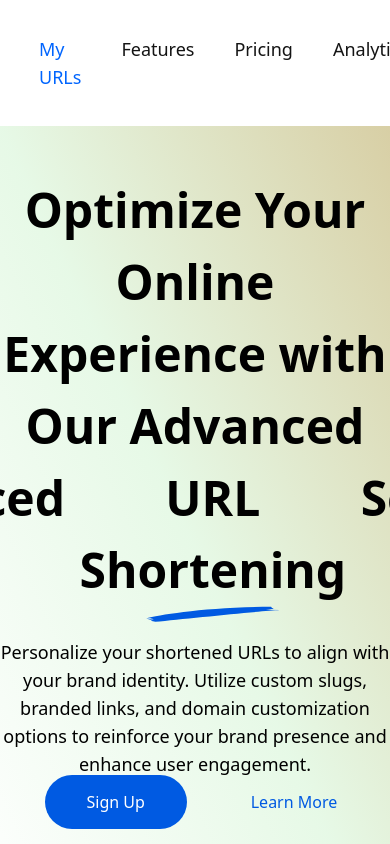
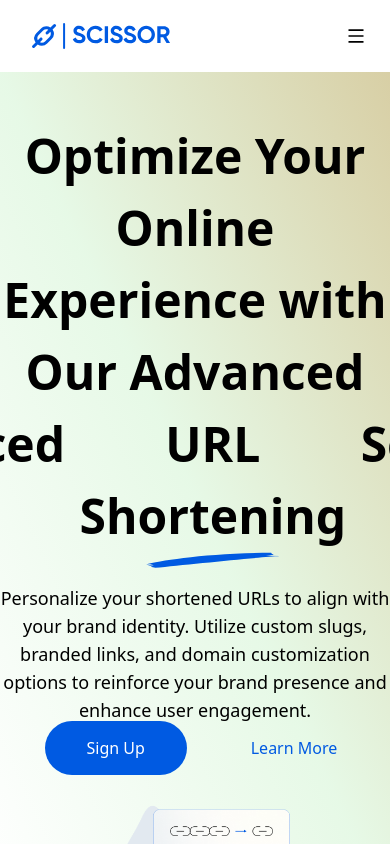
Before and after one commit to mufidat3250/SCISSOR, a React (Vite) app: page / in a window 390 px wide. Built offline with nearby package versions, Linux system fonts and the light colour scheme.

Commit message:
fix: nav-bar responsiveness completed

```diff
--- a/src/Components/molecules/Navbar/index.tsx
+++ b/src/Components/molecules/Navbar/index.tsx
@@ -3,6 +3,8 @@ import Logo from '../../../Vectors/Logo'
 import Button from '../../atoms/Button'
 import './style.scss'
 import { Link} from 'react-router-dom'
+import CloseIcon from '../../../Vectors/CloseIcon'
+import MenuIcon from '../../../Vectors/MenuIcon'
 
 
 const tabs = [
@@ -29,8 +31,12 @@ const tabs = [
 ]
 const NavBar = () => {
     const [active, setActive] = useState(0)
+    const [isOpen, setIsOpen] = useState(false)
+    console.log(isOpen)
 
     return (
+
+        <div className='nav-bar-wrapper'>
         <div className='nav-bar container'>
         <Logo color={'#005AE2'}/>
          <ul className='tab-wrapper'>
@@ -38,6 +44,7 @@ const NavBar = () => {
             <a href={link}>{title}</a>
         </li>)}
         </ul>
+
         <div className='btn-wrapper'>
                 <Link to='/login'>
                 <Button otherClass='!p-0 !m-0 text-base rounded-none text-primary bg-none' title='Login'/>
@@ -48,6 +55,35 @@ const NavBar = () => {
 
         </div>
         </div>
+        <div className='z-50 mobile'>
+        <div className='flex justify-between w-full items-center px-[1.5rem] py-[1rem]'>
+        <Logo color={'#005AE2'}/>
+        <MenuIcon onClick={()=> setIsOpen(!isOpen)}/>
+        </div>
+        <div>
+        </div>
+        <div className={`tab-container ${isOpen ? 'ml-[0%] ease-in-out duration-300': 'ml-[-100%]'}`}>
+               <div className='flex items-center justify-between'>
+                <Logo color={'#005AE2'}/>
+               <CloseIcon  onClick={()=> setIsOpen(false)}/>
+               </div>
+        <ul className='tab-wrapper'>
+        {tabs.map(({title, link}, index)=> <li className={`${index === active ? '!text-[#0065FE] border-b border-primary pb-3 ease-in-out duration-500' :''}`} onClick={()=> setActive(index)} key={index}>
+            <a href={link}>{title}</a>
+        </li>)}
+        </ul>
+        <div className='btn-wrapper'>
+                <Link to='/login'>
+                <Button otherClass='!p-0 !m-0 text-base rounded-none text-primary bg-none bg-primary text-white  w-[10.875rem] h-full rounded-[12px]' title='Login'/>
+                </Link>
+                <Link to='/get-in-touch'>
+                <Button title='Get In Touch' otherClass='bg-primary  text-bases font-normal w-[10.875rem] !rounded-[12px]'/>
+                </Link>
+
+        </div>
+        </div>
+        </div>
+        </div>
     )
 }
 
--- a/src/Components/molecules/Navbar/style.scss
+++ b/src/Components/molecules/Navbar/style.scss
@@ -1,5 +1,8 @@
+
+.nav-bar-wrapper{
+    @apply relative;
     .nav-bar{
-    @apply flex justify-between items-center  z-50 left-[10%] py-3;
+        @apply justify-between items-center  z-50 left-[10%] py-3 hidden lg:flex;
 
 
         ul.tab-wrapper{
@@ -14,3 +17,22 @@
         }
 
     }
+    .mobile{
+        @apply flex relative lg:hidden;
+
+
+    .tab-container{
+        @apply absolute h-screen w-full right-0 left-0 top-0 bg-white p-4 -mr-10;
+
+        .tab-wrapper{
+            @apply flex flex-col gap-8 mt-20;
+}
+.btn-wrapper{
+    @apply flex justify-center gap-4 mt-8;
+}
+
+    }
+
+
+    }
+}
--- /dev/null
+++ b/src/Vectors/CloseIcon.tsx
@@ -0,0 +1,15 @@
+import * as React from "react"
+import { SVGProps } from "react"
+const CloseIcon = (props: SVGProps<SVGSVGElement>) => (
+  <svg
+    xmlns="http://www.w3.org/2000/svg"
+    width={20}
+    height={20}
+    fill="currentColor"
+    viewBox="0 0 24 24"
+    {...props}
+  >
+    <path d="m12 10.586 4.95-4.95 1.414 1.415-4.95 4.95 4.95 4.95-1.415 1.414-4.95-4.95-4.949 4.95-1.414-1.415 4.95-4.95-4.95-4.95L7.05 5.638l4.95 4.95Z" />
+  </svg>
+)
+export default CloseIcon
--- /dev/null
+++ b/src/Vectors/MenuIcon.tsx
@@ -0,0 +1,15 @@
+import * as React from "react"
+import { SVGProps } from "react"
+const MenuIcon = (props: SVGProps<SVGSVGElement>) => (
+  <svg
+    xmlns="http://www.w3.org/2000/svg"
+    width={20}
+    height={20}
+    fill="currentColor"
+    viewBox="0 0 24 24"
+    {...props}
+  >
+    <path d="M3 4h18v2H3V4Zm0 7h18v2H3v-2Zm0 7h18v2H3v-2Z" />
+  </svg>
+)
+export default MenuIcon
--- a/src/index.css
+++ b/src/index.scss
@@ -27,15 +27,14 @@ body{
   padding: 0;
   height: 100vh;
   overflow: hidden;
-  /* background: linear-gradient(#D60505, #067808, #EAC81F, #FFFFFF); */
 }
 *{
   box-sizing: border-box;
 }
 
 .container{
-  margin: 0 auto;
-  max-width: 80%;
+   @apply mx-auto mt-0 max-w-[95%] lg:max-w-[90%];
+
 }
 ::-webkit-scrollbar {
   width: 0;
--- a/src/main.tsx
+++ b/src/main.tsx
@@ -1,7 +1,7 @@
 import React from "react";
 import ReactDOM from "react-dom/client";
 import App from "./App.tsx";
-import "./index.css";
+import "./index.scss";
 import { BrowserRouter } from "react-router-dom";
 
 ReactDOM.createRoot(document.getElementById("root")!).render(
```
Also changed, not shown: src/Pages/Login/style.scss (line endings or trailing spaces). Lines whose indentation alone changed are shown as unchanged.
